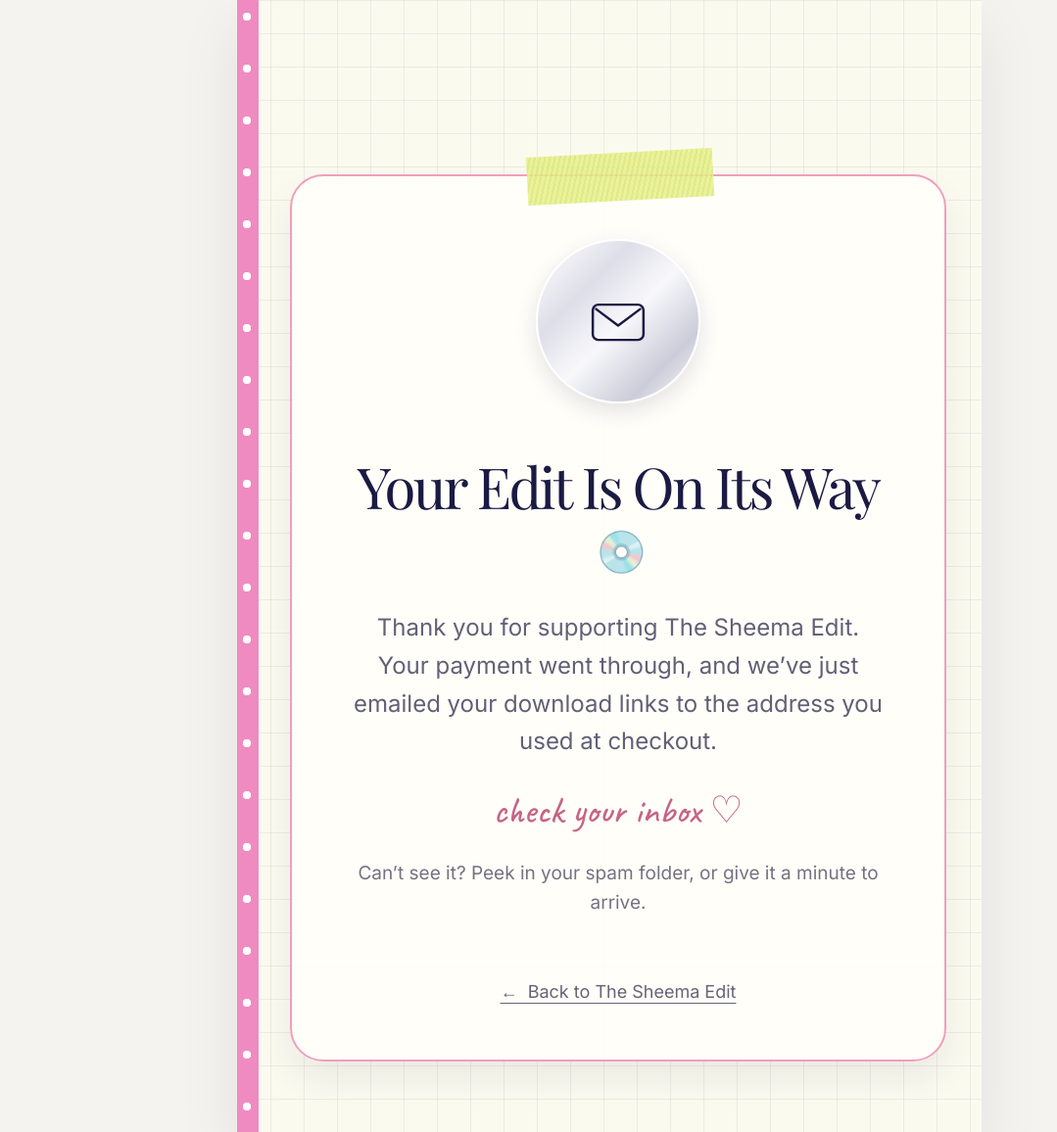
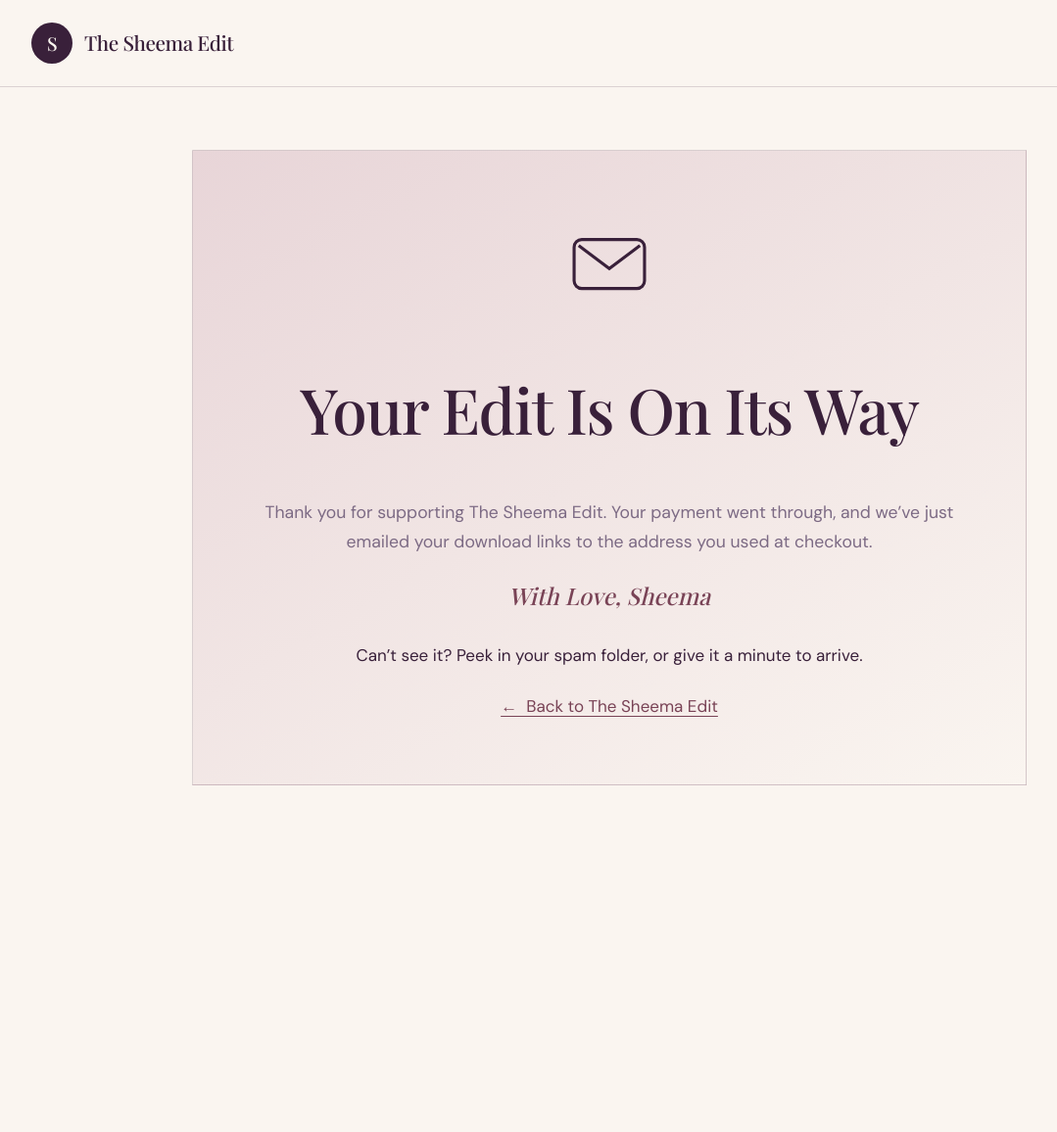
Before and after one commit to rasheemaa/rasheemaa.github.io, a Jekyll site: the page built from thank-you/index.html, in a window 1280 px wide and 1156 px high. Shown: the whole window at 98% size, without its empty margins (18-1097 px from the left). Built offline with Jekyll 4.4.1, drawn with Linux system fonts in a browser that asks for light colours; some web fonts are replaced.

Commit message:
Restyle purchase confirmation while preserving delivery messaging and analytics

```diff
--- a/thank-you/index.html
+++ b/thank-you/index.html
@@ -10,7 +10,7 @@ permalink: /thank-you/
 <title>Your Edit Is On Its Way | The Sheema Edit</title>
 <meta name="description" content="Thank you for supporting The Sheema Edit. Check your inbox for your digital download links.">
 <meta name="robots" content="noindex,nofollow">
-<meta name="theme-color" content="#ef8bc1">
+<meta name="theme-color" content="#FAF5F0">
 <link rel="icon" href="/assets/images/favicon.svg" type="image/svg+xml">
 <link rel="apple-touch-icon" href="/assets/images/apple-touch-icon.png">
 <script async src="https://www.googletagmanager.com/gtag/js?id=G-C7XV3YJCZE"></script>
@@ -27,9 +27,9 @@ try{
 </script>
 <link rel="preconnect" href="https://fonts.googleapis.com">
 <link rel="preconnect" href="https://fonts.gstatic.com" crossorigin>
-<link href="https://fonts.googleapis.com/css2?family=Caveat:wght@500;600&family=Inter:wght@400;500;600&family=Playfair+Display:wght@400;500&display=swap" rel="stylesheet">
-<style>
-:root{--navy:#1b1a43;--pink:#ef8bc1;--rose:#c56586;--paper:#fbfaef;--grid:rgba(60,66,93,.075);--muted:#666477;--line:#ef9fbe}
+<link rel="stylesheet" href="/assets/css/editorial.css?v=1">
+{% comment %}<style>
+:root{--navy:#1b1a43;--pink:#FAF5F0;--rose:#c56586;--paper:#fbfaef;--grid:rgba(60,66,93,.075);--muted:#666477;--line:#ef9fbe}
 *{box-sizing:border-box}
 html,body{margin:0;min-height:100%;background:#f5f3ef}
 body{font-family:Inter,Arial,sans-serif;color:var(--navy);-webkit-font-smoothing:antialiased}
@@ -65,21 +65,21 @@ h1{margin:0;font:400 58px/1.05 "Playfair Display",Georgia,serif;letter-spacing:-
   .card{padding-left:22px;padding-right:22px}
   h1{font-size:38px}
 }
-</style>
+</style>{% endcomment %}
 </head>
 <body>
-<main class="page">
+<header class="site-header"><div class="site-shell header-inner"><a class="brand" href="/"><span class="brand-mark" aria-hidden="true"></span>The Sheema Edit</a></div></header><main class="utility-page">
   <div class="wrap">
-    <section class="card" aria-labelledby="thank-you-title">
-      <div class="icon-wrap" aria-hidden="true">
+    <section class="utility-card" aria-labelledby="thank-you-title">
+      <div class="utility-icon" aria-hidden="true">
         <svg viewBox="0 0 64 64" role="img">
           <rect x="9" y="17" width="46" height="32" rx="5"></rect>
           <path d="M12 21l20 15 20-15"></path>
         </svg>
       </div>
-      <h1 id="thank-you-title">Your Edit Is On Its Way <span class="disc">💿</span></h1>
+      <h1 id="thank-you-title">Your Edit Is On Its Way</h1>
       <p class="lead">Thank you for supporting The Sheema Edit. Your payment went through, and we’ve just emailed your download links to the address you used at checkout.</p>
-      <p class="script">check your inbox ♡</p>
+      <p class="signature">With Love, Sheema</p>
       <p class="help">Can’t see it? Peek in your spam folder, or give it a minute to arrive.</p>
       <a class="back" href="/">←&nbsp; Back to The Sheema Edit</a>
     </section>
```
